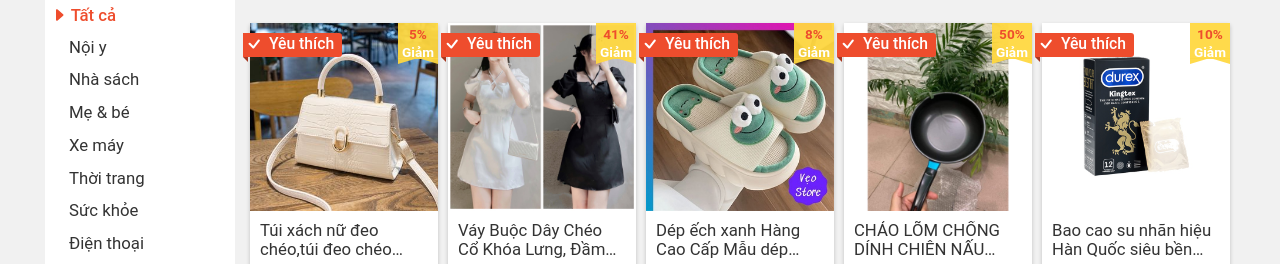
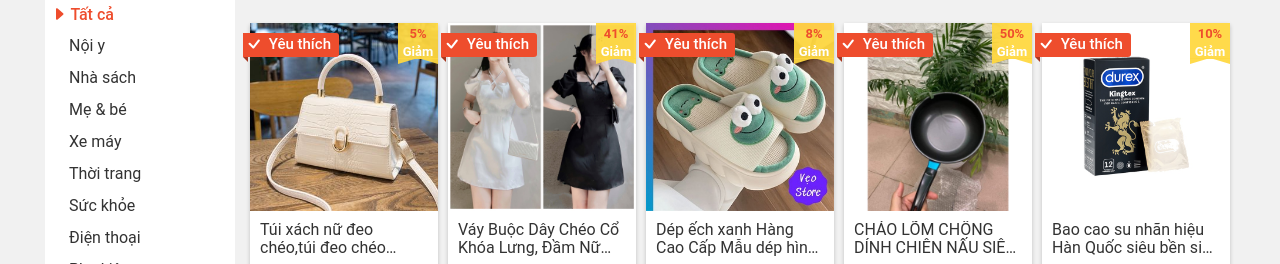
Before and after one commit to Datngo0506/Shopee, a plain HTML site: page index.html in a window 1280 px wide. Shown: the part 199-463 px from the top of the page. Drawn offline with Linux system fonts and the light colour scheme.

Commit message:
Update style.css

```diff
--- a/style.css
+++ b/style.css
@@ -1,4 +1,6 @@
-/* Reset CSS */
+<link rel="preconnect" href="https://fonts.googleapis.com">
+<link rel="preconnect" href="https://fonts.gstatic.com" crossorigin>
+<link href="https://fonts.googleapis.com/css2?family=Lato:wght@300;400&family=Roboto:,wght@1,300&display=swap" rel="stylesheet">
 
 #main{
   background: #ccc;
@@ -25,7 +27,7 @@
 }
 
 html{
-  font-size: 65.5%;
+  font-size: 62.5%;
   line-height: 1.6rem;
   font-family: 'Roboto','Helvetica', sans-serif;
 }
```
